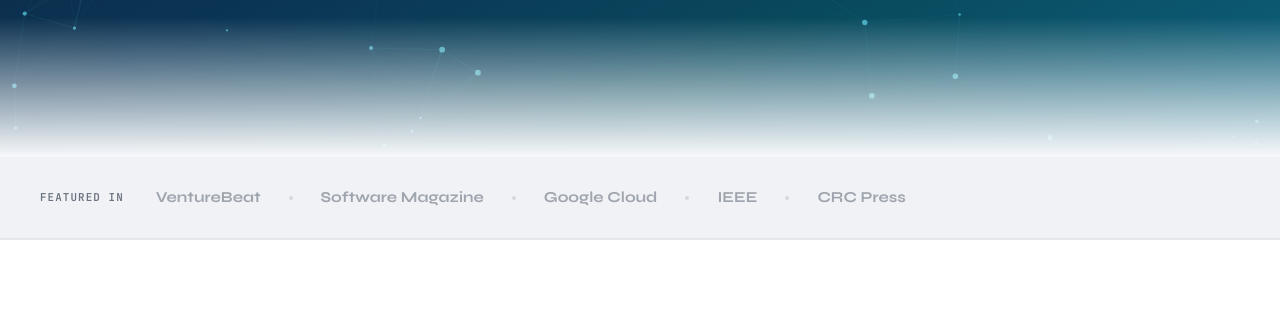
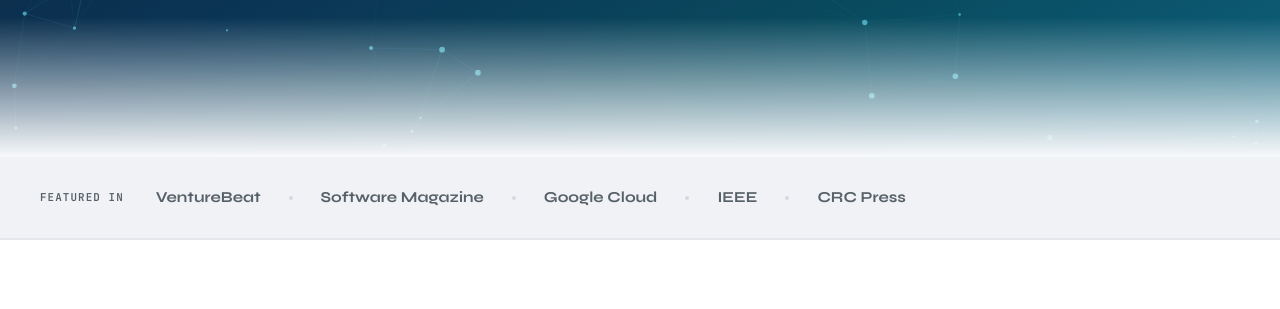
Before and after one commit to josephgec/josephgec.github.io, a plain HTML site: page index.html in a window 1280 px wide. Shown: the part 643-952 px from the top of the page. Drawn offline with Linux system fonts and the light colour scheme.

Commit message:
fix color contrast for accessibility (text-muted, featured-logo, scholar-btn)

```diff
--- a/index.html
+++ b/index.html
@@ -101,7 +101,7 @@
       --ink-border-subtle: #e4e7ec;
       --text-primary: #111827;
       --text-secondary: #4b5563;
-      --text-muted: #6b7280;
+      --text-muted: #566068;
       --cyan: #0891b2;
       --cyan-dim: #0e7490;
       --cyan-glow: rgba(8, 145, 178, 0.08);
@@ -476,13 +476,11 @@
       font-size: 0.95rem;
       color: var(--text-muted);
       text-decoration: none;
-      opacity: 0.6;
-      transition: opacity var(--transition), color var(--transition);
+      transition: color var(--transition);
 
     }
 
     .featured-logo:hover {
-      opacity: 1;
       color: var(--text-primary);
     }
 
@@ -841,7 +839,7 @@
       gap: 8px;
       background: var(--cyan-glow);
       border: 1px solid rgba(8, 145, 178, 0.15);
-      color: var(--cyan);
+      color: #0a6b87;
       font-weight: 600;
       font-size: 0.82rem;
       padding: 10px 20px;
```
